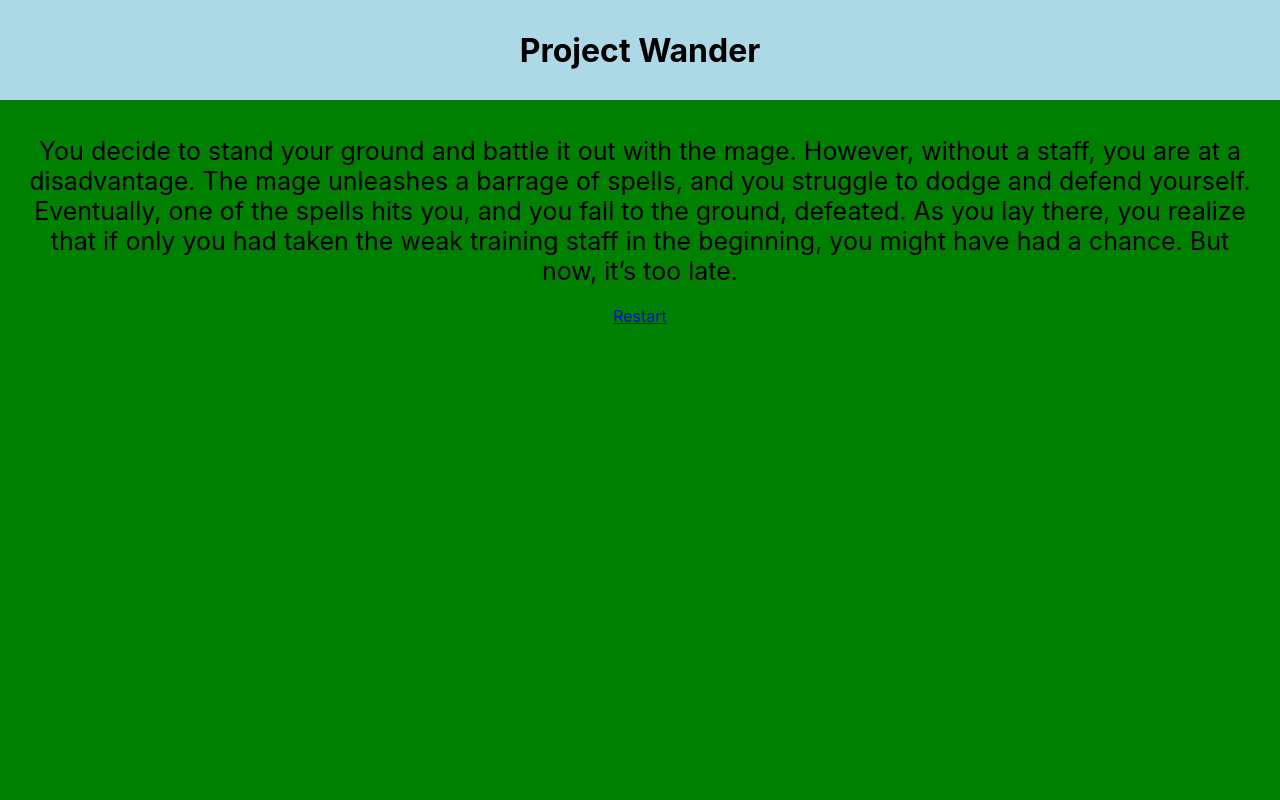
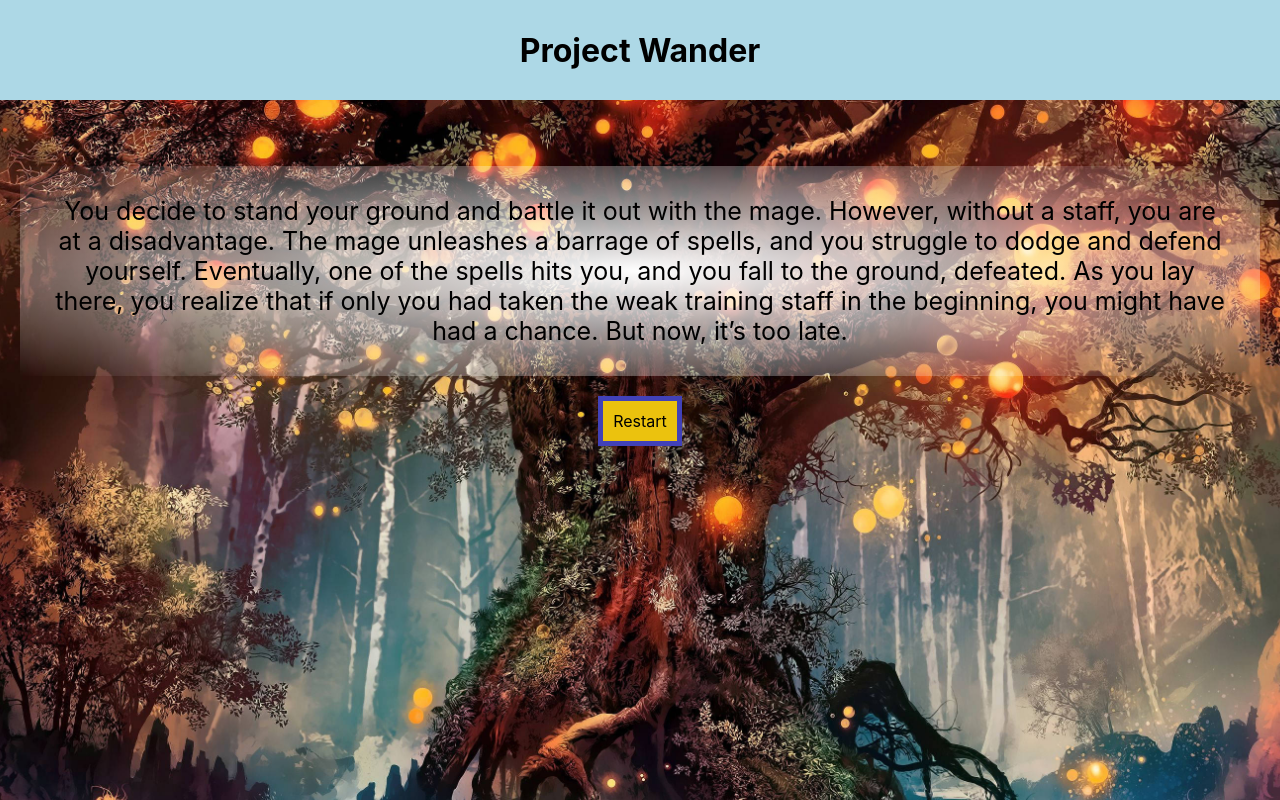
Before and after one commit to Kokseng1/orbitalwander, a React (Create React App) app: page /PageSevenOutcome in a window 1280 px wide. Shown: the top 800 px of the page. Built offline with nearby package versions, Linux system fonts and the light colour scheme.

Commit message:
css updates

```diff
--- a/src/App.css
+++ b/src/App.css
@@ -5,17 +5,20 @@ body{
 }
 
 .App{
+  background-image: url('fantasy.jpg');
+  background-position: top center;
+  background-size: 1900px;
+  background-repeat: no-repeat;
   display:flex;
   align-content:start;
-  justify-content:start;
+  justify-content:center;
   width:100%;
   height:3000px;
   align-items:center;
   flex-wrap:wrap;
   border:0px;
   padding:0px;
-  color:black;
-  background-color:green;
+  background-color: green;
 }
 
 .header{
@@ -32,10 +35,34 @@ body{
 }
 
 .Heading{
+  align-items:center;
+  justify-content:center;
   display:flex;
   margin-right:20px;
   margin-left:20px;
-  margin-top:20px;
+  margin-top:50px;
   margin-bottom:20px;
   font-size:25px;
+  border: 50px none;
+  padding: 30px;
+  background-image: radial-gradient(rgba(255,255,255,1), rgba(255, 0, 0, 0));
 }
+
+.Options a{
+  text-decoration: none;
+  color: black;
+  justify-content:center;
+  display: inline-block;
+  margin-bottom:20px;
+  border: 5px solid rgb(65, 65, 184);
+  padding: 10px;
+  background-color: rgb(235, 194, 14);
+}
+
+.Options a:hover {
+  justify-content:center;
+  display: inline-block;
+  margin-bottom:20px;
+  border: 10px solid rgb(34, 4, 224);
+  padding: 10px;
+}
--- a/src/Components/Login.js
+++ b/src/Components/Login.js
@@ -1,7 +1,6 @@
 import React, { useState } from "react";
 import Form from "react-bootstrap/Form";
 import Button from "react-bootstrap/Button";
-import "./Login.css";
 import { Link } from 'react-router-dom';
 import firebase from 'firebase/compat/app';
 import 'firebase/compat/auth';
--- a/src/Components/PageFive.js
+++ b/src/Components/PageFive.js
@@ -18,7 +18,9 @@ export default function PageFive() {
     if (localStorage.getItem("Five") === "true") {
         return (
             <div class="PageFive">
+                <div class="Heading">
                 This is the junction in which the troll was at. However there is no sign of it now.
+                </div>
                 <div class="Options">
                 <a href="PageThree">Head west</a>
             <br/>
--- a/src/Components/PageTen.js
+++ b/src/Components/PageTen.js
@@ -30,7 +30,7 @@ function win() {
 if (localStorage.getItem("hostile") === "true") {
     if (win) {
         text =  (
-            <div class="heading">
+            <div class="Heading">
                 "YOU WILL GO NO FURTHER!" The shapeshifter reveals its true form and lunges at you. You instinctively cast a bind on her and it worked, stopping her in her tracks.
                 She does not speak but continues to struggle towards you in futility, you are confident that the bind will be more than enough to keep
                 her at bay so you continue ahead.
@@ -42,7 +42,7 @@ if (localStorage.getItem("hostile") === "true") {
         </div>
     } else {
         text =  (
-            <div class="heading">
+            <div class="Heading">
                 "YOU WILL GO NO FURTHER!" The shapeshifter reveals its true form and lunges at you. You try to cast a bind on her but it failed, your makeshift equipment just isn't enough to
                 do the job. With a single swipe, the shapeshifter takes you down...
             </div>
@@ -57,8 +57,12 @@ if (localStorage.getItem("hostile") === "true") {
 export default function PageTen() {
     return (
         <div class="PagesTen">
+        <div class="Heading">
             {text}
+            </div>
+        <div class="Options">
             {options}
+        </div>
         </div>
     )
 }
```
Also changed, not shown: src/Components/Login.css (deleted), src/fantasy.jpg (added).
